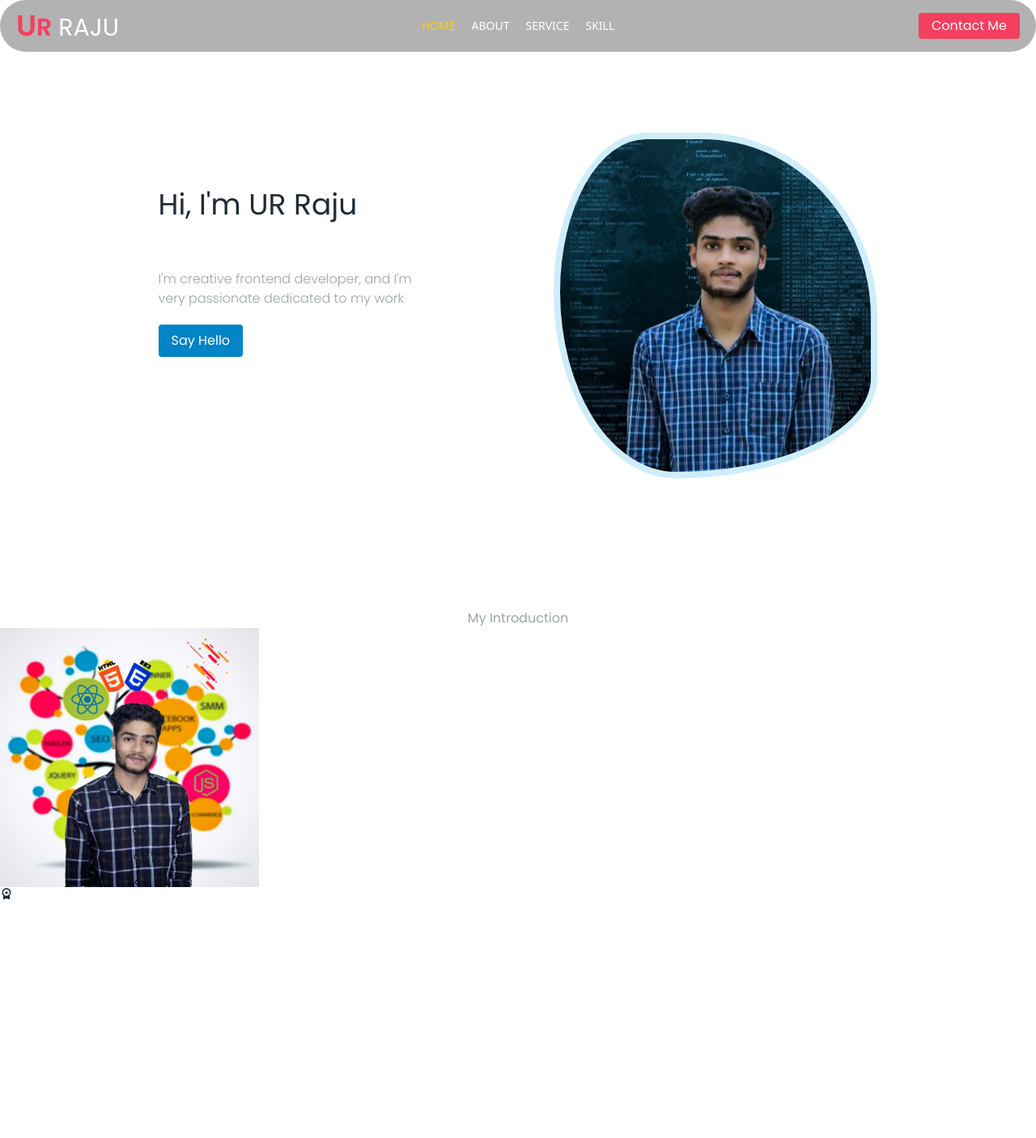
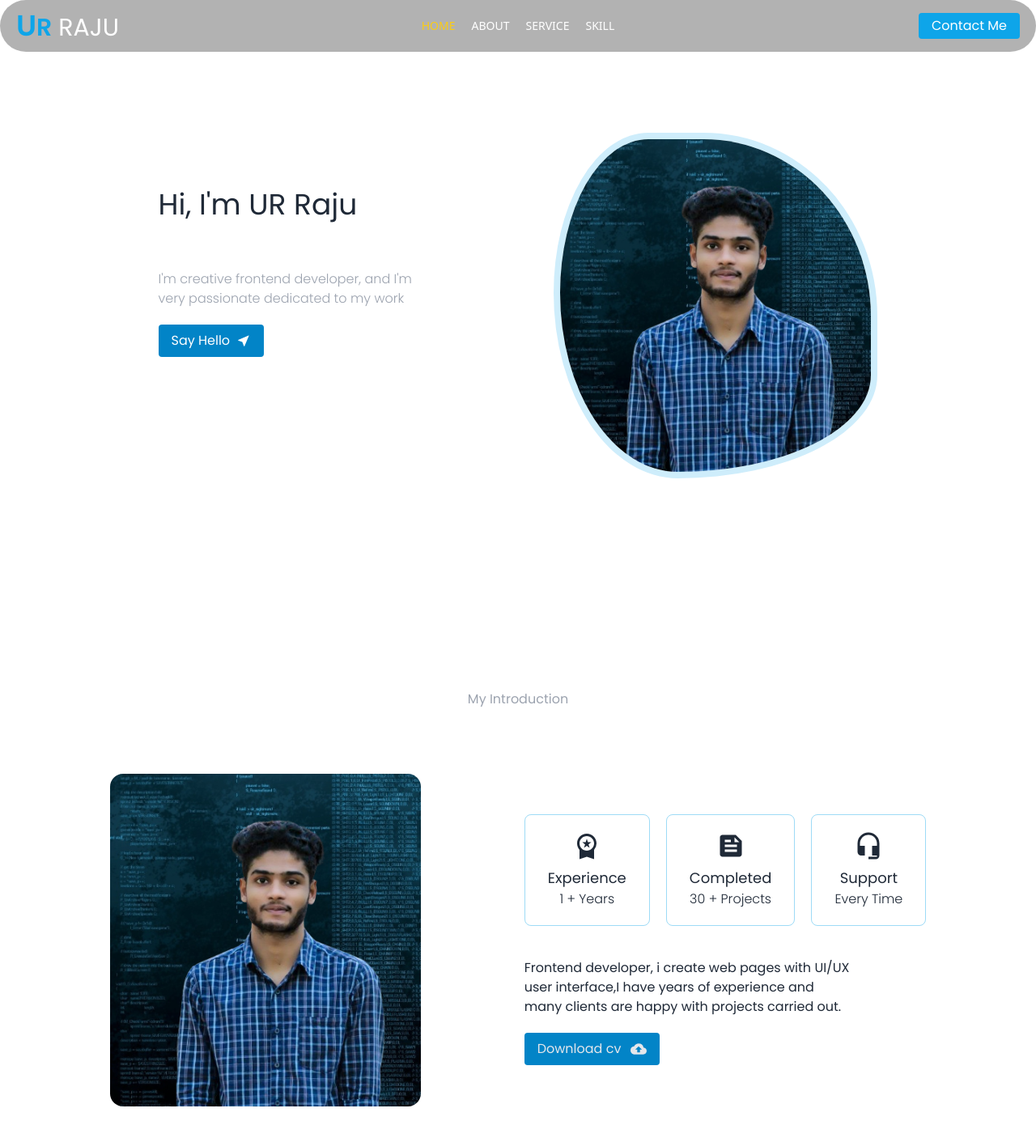
Before and after one commit to urraju/my-protfolio, a React (Vite) app: page / in a window 1280 px wide. Shown: the top 1406 px of the page at 81% size. Before the commit the page ends 1112 px from the top, so only its background shows below. Built offline with nearby package versions, Linux system fonts and the light colour scheme.

Commit message:
about section completed

```diff
--- a/src/Components/About/About.jsx
+++ b/src/Components/About/About.jsx
@@ -1,26 +1,54 @@
-import aboutPic from '../../assets/myPic/me2.jpg'
-import { MdWorkspacePremium } from "react-icons/md";
+// import aboutPic from "../../assets/myPic/me2.jpg";
+import aboutPic from "../../assets/myPic/profile.png";
+import {
+  MdBackup,
+  MdFeed,
+  MdHeadsetMic,
+  MdWorkspacePremium,
+} from "react-icons/md";
+import resume from '../../assets/resume/Riad Hasan Raju (1).pdf'
 
-import TitleContent from '../TitleContent/TitleContent';
+import TitleContent from "../TitleContent/TitleContent";
 const About = () => {
-    return(
+  return (
+    <div className="mt-20 my-20 lg:p-5 p-2">
+      <TitleContent heading={"About Me"} subHeading={"My Introduction"} />
+      <div className="max-w-screen-2xl mx-auto flex items-center mt-20 gap-32 justify-center">
         <div>
-            <TitleContent heading={'About Me'} subHeading={'My Introduction'}/>
-             <div>
-                <div>
-                    <img className='w-80' src={aboutPic} alt="" />
+          <img className="w-96 rounded-2xl" src={aboutPic} alt="" />
         </div>
         {/* about title  */}
         <div>
-                    <div>
-                        <div>
-                         <MdWorkspacePremium />
-
+          <div className="flex gap-5">
+            <div className="border text-center p-5 font-poppins rounded-lg border-sky-500 border-opacity-40 px-7">
+              <MdWorkspacePremium className=" mx-auto text-4xl mb-2" />
+              <p className="text-lg">Experience</p>
+              <p className="font-light">1 + Years</p>
+            </div>
+            <div className="border text-center p-5 font-poppins rounded-lg border-sky-500 border-opacity-40 px-7">
+              <MdFeed className=" mx-auto text-4xl mb-2" />
+              <p className="text-lg">Completed</p>
+              <p className="font-light">30 + Projects</p>
+            </div>
+            <div className="border text-center p-5 font-poppins rounded-lg border-sky-500 border-opacity-40 px-7">
+              <MdHeadsetMic className=" mx-auto text-4xl mb-2" />
+              <p className="text-lg">Support </p>
+              <p className="font-light">Every Time</p>
             </div>
           </div>
-
+          <div className="mt-10 font-poppins">
+            <p>
+              Frontend developer, i create web pages with UI/UX <br /> user
+              interface,I have years of experience and <br /> many clients are
+              happy with projects carried out.
+            </p>
+            <a href={resume} download={resume} className="flex w-max gap-3 mt-5 bg-sky-600 px-4 py-2 rounded items-center text-gray-200  ">
+              Download cv <MdBackup className="text-xl" />
+            </a>
           </div>
         </div>
       </div>
-    )}
+    </div>
+  );
+};
 export default About;
--- a/src/Components/Banner/Banner.jsx
+++ b/src/Components/Banner/Banner.jsx
@@ -1,5 +1,6 @@
 import profile from "../../assets/myPic/profile.png";
 import { TypeAnimation } from "react-type-animation";
+import { MdNearMe } from "react-icons/md";
 const Banner = () => {
   return (
     <div className="mx-w-screen-2xl h-[600px]   mx-auto lg:p-5 p-2">
@@ -33,11 +34,11 @@ const Banner = () => {
               I'm creative frontend developer, and I'm <br /> very passionate dedicated
               to my work
             </p>
-            <button className="bg-sky-600 mt-5 px-4 py-2 rounded text-white">Say Hello</button>
+            <button className="bg-sky-600 mt-5 px-4 py-2 flex items-center justify-center gap-2 rounded text-white">Say Hello <MdNearMe className="text-lg rounded-lg"/></button>
           </div>
         </div>
         <div className="mt-20 ">
-          <img className=" home_img w-[400px] rounded-tl-3xl border-opacity-20 shadow-2xl border-8 border-sky-500" src={profile} alt="" />
+          <img className="home_img w-[400px] rounded-tl-3xl border-opacity-20 shadow-2xl border-8 border-sky-500" src={profile} alt="" />
         </div>
       </div>
     </div>
--- a/src/Components/Navbar/Navbar.jsx
+++ b/src/Components/Navbar/Navbar.jsx
@@ -54,7 +54,7 @@ const Navbar = () => {
             <NavLink to="/" className="  ">
               <div className="flex items-center ">
                 <a className="uppercase text-3xl font-poppins first-letter:text-4xl" href="">
-                  <span className="text-rose-500 font-semibold ">UR</span> Raju
+                  <span className="text-sky-500 font-semibold ">UR</span> Raju
                 </a>
               </div>
             </NavLink>
@@ -66,7 +66,7 @@ const Navbar = () => {
           </div>
 
           <div className="navbar-end flex gap-2 items-center">
-            <button className="bg-rose-500 text-white px-4 py-1 rounded font-poppins">Contact Me</button>
+            <button className="bg-sky-500 text-white px-4 py-1 rounded font-poppins">Contact Me</button>
           </div>
         </div>
       </div>
--- /dev/null
+++ b/src/Components/Skills/Skills.jsx
@@ -0,0 +1,8 @@
+
+const Skills = () => {
+    return(
+        <div>
+             <p> HELLO I Am Skills </p>
+        </div>
+    )}
+export default Skills;
```
Also changed, not shown: 1 other file (tests, documents, lock files or other folders). Lines whose indentation alone changed are shown as unchanged.
